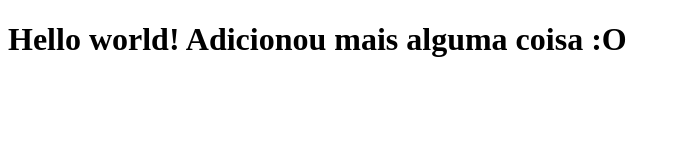
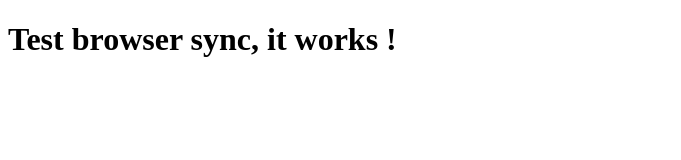
Before and after one commit to reisdoslabios/CourseraTst, a plain HTML site: page site/index.html in a window 1280 px wide. Shown: the whole page, without its empty margins (0-681 px from the left). Drawn offline with Linux system fonts and the light colour scheme.

Commit message:
test do browser-sync

```diff
--- a/site/index.html
+++ b/site/index.html
@@ -6,6 +6,6 @@
     <title>Hello world</title>
 </head>
 <body>
-    <h1>Hello world! Adicionou mais alguma coisa :O</h1>
+    <h1>Test browser sync, it works !</h1>
 </body>
 </html>
```
